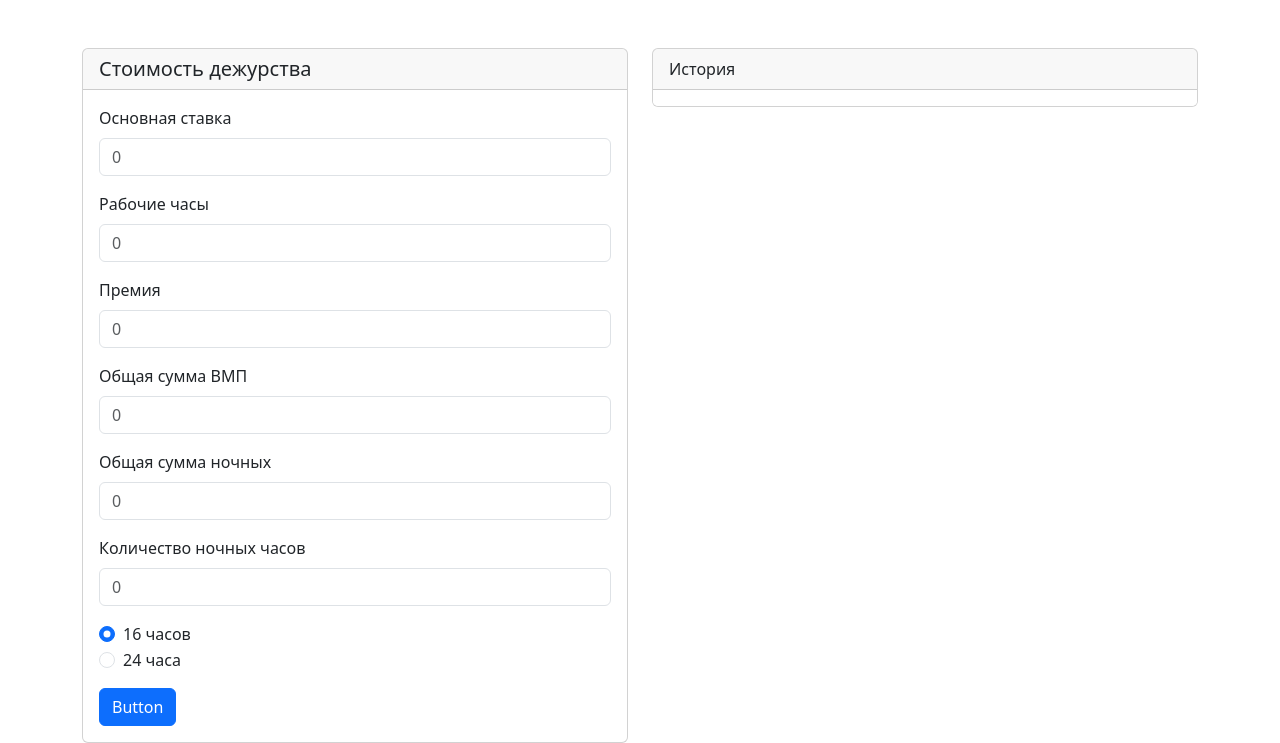
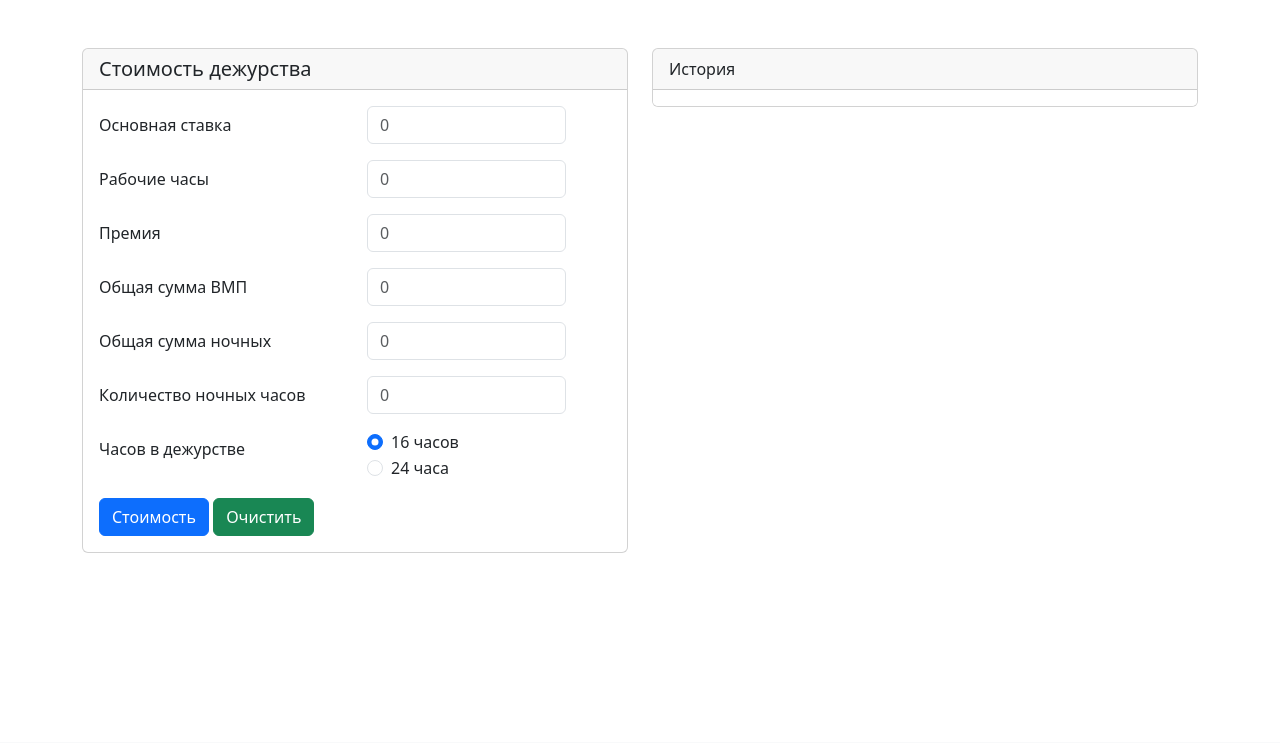
Before and after one commit to IgorKolotushkin/other_calculators, a FastAPI app: page / in a window 1280 px wide. Shown: the part 58-801 px from the top of the page. After the commit the page ends 611 px from the top, so only its background shows below. Run offline with FastAPI, Linux system fonts and the light colour scheme.

Commit message:
update index

```diff
--- a/templates/index.html
+++ b/templates/index.html
@@ -32,34 +32,8 @@
                 <button class="nav-link" id="nav-contact-tab" data-bs-toggle="tab" data-bs-target="#nav-contact"
                     type="button" role="tab" aria-controls="nav-contact" aria-selected="false">Учебная нагрузка</button>
             </div>
-            <!-- <div class="collapse navbar-collapse" id="navbarNav">
-                <ul class="navbar-nav">
-                    <li class="nav-item">
-                        <a class="nav-link active" aria-current="page" href="#">Home</a>
-                    </li>
-                    <li class="nav-item">
-                        <a class="nav-link" href="index2.html">Features</a>
-                    </li>
-                    <li class="nav-item">
-                        <a class="nav-link" href="#">Pricing</a>
-                    </li>
-                    <li class="nav-item">
-                        <a class="nav-link disabled" aria-disabled="true">Disabled</a>
-                    </li>
-                </ul>
-            </div> -->
         </div>
     </nav>
-    <!-- <nav>
-        <div class="nav nav-tabs me-3" id="nav-tab" role="tablist">
-            <button class="nav-link active" id="nav-home-tab" data-bs-toggle="tab" data-bs-target="#nav-home"
-                type="button" role="tab" aria-controls="nav-home" aria-selected="true">Стоимость дежурства</button>
-            <button class="nav-link" id="nav-profile-tab" data-bs-toggle="tab" data-bs-target="#nav-profile"
-                type="button" role="tab" aria-controls="nav-profile" aria-selected="false">Шкала Каприни</button>
-            <button class="nav-link" id="nav-contact-tab" data-bs-toggle="tab" data-bs-target="#nav-contact"
-                type="button" role="tab" aria-controls="nav-contact" aria-selected="false">Учебная нагрузка</button>
-        </div>
-    </nav> -->
     <div class="tab-content" id="nav-tabContent">
         <div class="tab-pane fade show active" id="nav-home" role="tabpanel" aria-labelledby="nav-home-tab">
             <div class="container mt-5">
@@ -68,50 +42,71 @@
                         <div class="card w-80">
                             <h5 class="card-header">Стоимость дежурства</h5>
                             <div class="card-body">
-                                <!-- <h5 class="card-title">Стоимость дежурства</h5> -->
-                                <!-- <p class="card-text">With supporting text below as a natural lead-in to additional content.</p> -->
-                                <div class="mb-3">
-                                    <label for="salary" class="form-label" id="id_for_salary">Основная ставка</label>
-                                    <input class="form-control" id="salary" placeholder="0" required>
+                                <div class="mb-3 row">
+                                    <label for="salary" class="col-sm-6 col-form-label" id="id_for_salary">Основная
+                                        ставка</label>
+                                    <div class="col-sm-5">
+                                        <input class="form-control" type="number" id="salary" name="duty"
+                                            placeholder="0" required>
+                                    </div>
                                 </div>
-                                <div class="mb-3">
-                                    <label for="hours" class="form-label">Рабочие часы</label>
-                                    <input class="form-control" id="hours" placeholder="0" required>
+                                <div class="mb-3 row">
+                                    <label for="hours" class="col-sm-6 col-form-label">Рабочие часы</label>
+                                    <div class="col-sm-5">
+                                        <input class="form-control" type="number" id="hours" name="duty" placeholder="0"
+                                            required>
+                                    </div>
                                 </div>
-                                <div class="mb-3">
-                                    <label for="bonus" class="form-label">Премия</label>
-                                    <input class="form-control" id="bonus" placeholder="0">
+                                <div class="mb-3 row">
+                                    <label for="bonus" class="col-sm-6 col-form-label">Премия</label>
+                                    <div class="col-sm-5">
+                                        <input class="form-control" type="number" id="bonus" name="duty"
+                                            placeholder="0">
+                                    </div>
                                 </div>
-                                <div class="mb-3">
-                                    <label for="vmp" class="form-label">Общая сумма ВМП</label>
-                                    <input class="form-control" id="vmp" placeholder="0">
+                                <div class="mb-3 row">
+                                    <label for="vmp" class="col-sm-6 col-form-label">Общая сумма ВМП</label>
+                                    <div class="col-sm-5">
+                                        <input class="form-control" type="number" id="vmp" name="duty" placeholder="0">
+                                    </div>
                                 </div>
-                                <div class="mb-3">
-                                    <label for="sum_night" class="form-label">Общая сумма ночных</label>
-                                    <input class="form-control" id="sum_night" placeholder="0">
+                                <div class="mb-3 row">
+                                    <label for="sum_night" class="col-sm-6 col-form-label">Общая сумма ночных</label>
+                                    <div class="col-sm-5">
+                                        <input class="form-control" type="number" id="sum_night" name="duty"
+                                            placeholder="0" required>
+                                    </div>
                                 </div>
-                                <div class="mb-3">
-                                    <label for="hours_night" class="form-label">Количество ночных часов</label>
-                                    <input class="form-control" id="hours_night" placeholder="0">
+                                <div class="mb-3 row">
+                                    <label for="hours_night" class="col-sm-6 col-form-label">Количество ночных
+                                        часов</label>
+                                    <div class="col-sm-5">
+                                        <input class="form-control" type="number" id="hours_night" name="duty"
+                                            placeholder="0" required>
+                                    </div>
                                 </div>
-                                <div class="mb-3">
-                                    <div class="form-check">
-                                        <input class="form-check-input" type="radio" name="flexRadioDefault"
-                                            value="16.5" id="duty_16" checked>
-                                        <label class="form-check-label" for="duty_16">16 часов</label>
-                                    </div>
-                                    <div class="form-check">
-                                        <input class="form-check-input" type="radio" name="flexRadioDefault" value="24"
-                                            id="duty_24">
-                                        <label class="form-check-label" for="duty_24">24 часа</label>
+                                <div class="mb-3 row">
+                                    <label for="vmp" class="col-sm-6 col-form-label">Часов в дежурстве</label>
+                                    <div class="col-sm-5">
+                                        <div class="form-check form-check-inline">
+                                            <input class="form-check-input" type="radio" name="flexRadioDefault"
+                                                value="16.5" id="duty_16" checked>
+                                            <label class="form-check-label" for="duty_16">16 часов</label>
+                                        </div>
+                                        <div class="form-check form-check-inline">
+                                            <input class="form-check-input" type="radio" name="flexRadioDefault"
+                                                value="24" id="duty_24">
+                                            <label class="form-check-label" for="duty_24">24 часа</label>
+                                        </div>
                                     </div>
                                 </div>
                                 <div>
                                     <div class="row">
-                                        <div class="col">
-                                            <a onclick="calc_duty();" type="submit" class="btn btn-primary">Button</a>
-                                        </div>
-                                        <div class="col">
+                                        <div class="d-grid d-md-block">
+                                            <button class="btn btn-primary" onclick="calc_duty();"
+                                                type="button">Стоимость</button>
+                                            <button class="btn btn-success" onclick="clearLabel();"
+                                                type="button">Очистить</button>
                                             <label class="label" id="result"></label>
                                         </div>
                                     </div>
@@ -139,7 +134,6 @@
                         <div class="card w-100">
                             <h5 class="card-header">Шкала Каприни</h5>
                             <div class="card-body">
-                                <!-- <div class="mb-3"> -->
                                 <div class="row">
                                     <div class="col-lg-6 p-b-2">
                                         <div>
@@ -280,7 +274,6 @@
                                                     <input class="form-check-input" type="checkbox" name="factor"
                                                         value="2" onclick="reCalculate();" id="f16" />
                                                 </div>
-
                                             </div>
                                         </div>
                                     </div>
@@ -407,7 +400,6 @@
                                             </div>
                                             <br>
                                         </div>
-
                                     </div>
                                 </div>
                                 <br>
@@ -416,7 +408,6 @@
                                         <h4>Рекомендации по профилактике</h4>
                                     </div>
                                     <div class="col-md-12 text-xs-center p-y-1" id="recommend">
-
                                     </div>
                                 </div>
                             </div>
--- a/templates/js/sum.js
+++ b/templates/js/sum.js
@@ -35,3 +35,12 @@ function calc_duty() {
 
     add_elem(result)
     };
+
+function clearLabel() {
+    const dutyLabel = document.getElementsByName('duty')
+    for (let i = 0; i < dutyLabel.length; i++) {
+        dutyLabel[i].value = ''
+    }
+    document.getElementById('duty_16').checked = true
+    document.getElementById('result').innerHTML = ''
+}
```
